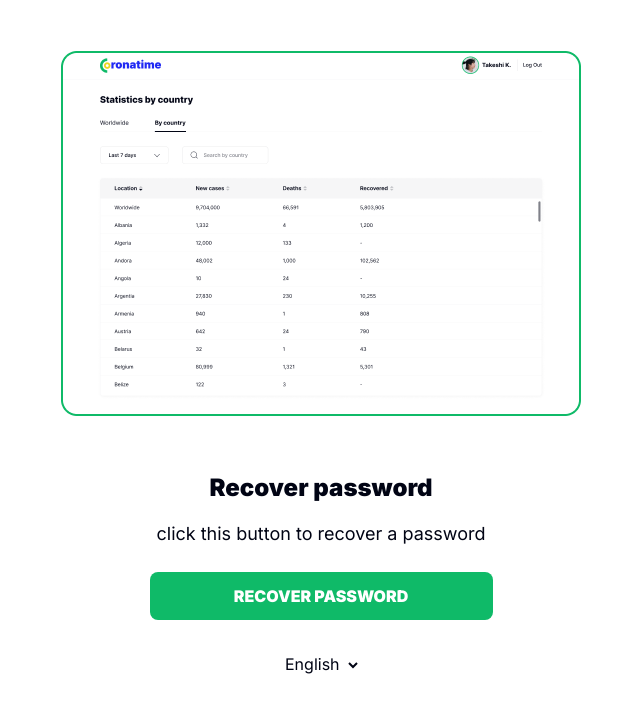
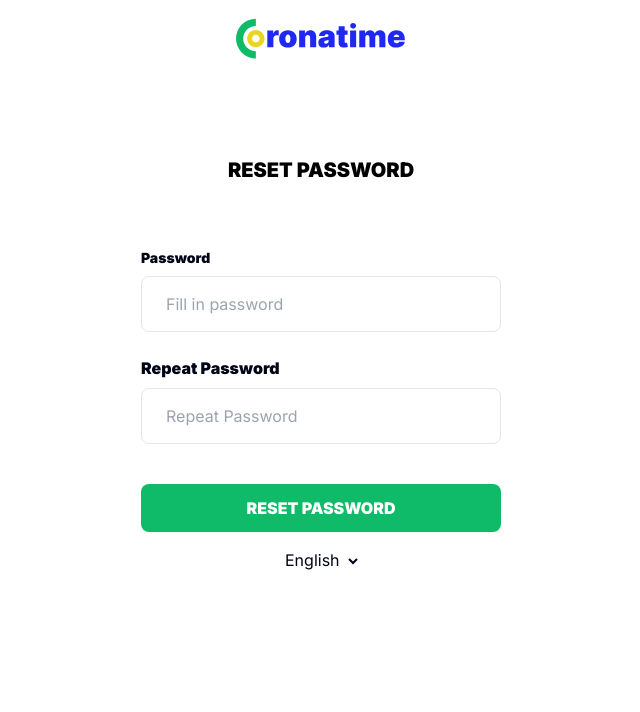
Before and after one commit to Saba-Var/Coronatime, a React (Create React App) app: page /Verify-password in a window 1280 px wide. Shown: the top 712 px of the page, without its empty margins (319-959 px from the left). Built offline with nearby package versions, Linux system fonts and the light colour scheme.

Commit message:
feat: finish new password page

```diff
--- a/src/App.tsx
+++ b/src/App.tsx
@@ -4,7 +4,7 @@ import {
   RecoveryPassword1,
   ConfirmationEmail,
   ConfirmedEmail,
-  VerifyPassword,
+  NewPassword,
   VerifyEmail,
   Dashboard,
   Worldwide,
@@ -23,7 +23,7 @@ const App = () => {
         <Route path='/Sign-up' element={<Signup />} />
         <Route path='/' element={<Login setUser={setUser} />} />
         <Route path='/Verify-email' element={<VerifyEmail />} />
-        <Route path='/Verify-password' element={<VerifyPassword />} />
+        <Route path='/Verify-password' element={<NewPassword />} />
         <Route path='/Confirmation-email' element={<ConfirmationEmail />} />
         <Route path='/Confirmed-email' element={<ConfirmedEmail />} />
         <Route
--- a/src/components/EmailInput.tsx
+++ b/src/components/EmailInput.tsx
@@ -9,7 +9,7 @@ const EmailInput: React.FC<EmailProps> = (props) => {
 
   return (
     <div className='flex flex-col gap-2 relative'>
-      <label className='text-black'>{t(props.label)}</label>
+      <label className='text-black font-black'>{t(props.label)}</label>
       <input
         {...props.register(props.label, {
           required: t('Required'),
--- a/src/components/RecoveryWrapper.tsx
+++ b/src/components/RecoveryWrapper.tsx
@@ -13,13 +13,11 @@ const RecoveryWrapper: React.FC<PropsType> = (props) => {
     <div
       className={`p-4 mx-auto flex flex-col h-screen w-[350px] sm:w-[392px]`}
     >
-      <div className='flex flex-col gap-11 mb-10 md:mb-[100px] lg:mb-[50%]'>
+      <div className='flex flex-col gap-11 lg:gap-24 mb-10 md:mb-16'>
         <div className='md:flex md:justify-center'>
           <Logo />
         </div>
-        <p className='font-black text-xl text-center  md:opacity-0'>
-          {t('RESET PASSWORD')}
-        </p>
+        <p className='font-black text-xl text-center'>{t('RESET PASSWORD')}</p>
       </div>
       {props.children}
       <div className='flex justify-center pt-4'>
--- a/src/components/RepeatPassword.tsx
+++ b/src/components/RepeatPassword.tsx
@@ -12,7 +12,7 @@ const RepeatPassword: React.FC<PasswordProps> = (props) => {
 
   return (
     <div className='flex flex-col gap-2 relative'>
-      <label className='text-black'>{t(props.label)}</label>
+      <label className='text-black font-black'>{t(props.label)}</label>
       <input
         {...props.register(props.label, {
           required: 'Required',
--- /dev/null
+++ b/src/pages/NewPassword/NewPassword.tsx
@@ -0,0 +1,94 @@
+import { useNavigate } from 'react-router-dom'
+import { useTranslation } from 'react-i18next'
+import { useForm } from 'react-hook-form'
+import { useSearchParams } from 'react-router-dom'
+import axios from 'axios'
+import {
+  RecoveryWrapper,
+  TextInput,
+  GreenBtn,
+  RepeatPassword,
+} from 'components'
+
+const NewPassword: React.FC<{}> = (props) => {
+  const [searchParams] = useSearchParams()
+  const hash = searchParams.get('hash')
+  const navigate = useNavigate()
+
+  const { t } = useTranslation()
+  const {
+    watch,
+    register,
+    handleSubmit,
+    formState: { errors, dirtyFields },
+  } = useForm({
+    mode: 'all',
+    defaultValues: {
+      'Repeat Password': '',
+      Password: '',
+    },
+  })
+
+  const formState = {
+    dirtyFields,
+    register,
+    errors,
+  }
+
+  const submitHandler = () => {
+    axios({
+      method: 'post',
+      url: 'https://coronatime-api.devtest.ge/api/password/recover',
+      headers: {
+        'Content-Type': 'application/json',
+        accept: 'application/json',
+      },
+      data: JSON.stringify({
+        hash,
+        password: watch().Password,
+        repeatPassword: watch()['Repeat Password'],
+      }),
+    })
+      .then((res) => {
+        console.log(res)
+        if (res.status === 200) {
+          navigate('/', { replace: true })
+        }
+      })
+      .catch((error) => {
+        if (error) alert(`${error.message} 📛`)
+      })
+  }
+
+  return (
+    <RecoveryWrapper>
+      <form
+        onSubmit={handleSubmit(submitHandler)}
+        className='flex flex-col gap-[300px] md:gap-4'
+      >
+        <div className='flex flex-col gap-3 md:gap-6'>
+          <TextInput
+            placeholder={t('Password placeholder')}
+            unique={t('Unique Password')}
+            formState={formState}
+            label='Password'
+            type='password'
+            value={3}
+          />
+          <RepeatPassword
+            errors={errors['Repeat Password']}
+            valid={t(`Password match`)}
+            dirtyFields={dirtyFields}
+            label={'Repeat Password'}
+            required={t('Required')}
+            register={register}
+            data={watch()}
+          />
+        </div>
+        <GreenBtn text='RESET PASSWORD' />
+      </form>
+    </RecoveryWrapper>
+  )
+}
+
+export default NewPassword
--- /dev/null
+++ b/src/pages/NewPassword/index.js
@@ -0,0 +1 @@
+export { default } from './NewPassword'
--- a/src/pages/VerifyPassword/VerifyPassword.tsx
+++ /dev/null
@@ -1,34 +0,0 @@
-import { useSearchParams } from 'react-router-dom'
-import { useNavigate } from 'react-router-dom'
-import { useTranslation } from 'react-i18next'
-import { ConfirmText } from 'components'
-import { Language } from 'components'
-import { GreenBtn } from 'components'
-import { useState } from 'react'
-
-const VerifyPassword = () => {
-  const [searchParams] = useSearchParams()
-  const [showForm, setShowForm] = useState(false)
-  const hash = searchParams.get('hash')
-  const navigate = useNavigate()
-  const { t } = useTranslation()
-  // e6e698117fa891cf56ab5df5cd69c8b0084cb7ba27f6cebdda7ac6686bf56af1ac0af5e5c48b24525ee4402c8642cd23
-
-  const onclickHandler = () => {
-    setShowForm(true)
-    navigate('/New-Password')
-  }
-  return (
-    <>
-      <ConfirmText title={t('Recover password')} action={t('Click Password')} />
-      <div className='w-[343px] md:w-[392] flex justify-center mx-auto'>
-        <GreenBtn text={t('RECOVER PASSWORD')} onClick={onclickHandler} />
-      </div>
-      <div className='flex justify-center mt-8'>
-        <Language />
-      </div>
-    </>
-  )
-}
-
-export default VerifyPassword
--- a/src/pages/VerifyPassword/index.js
+++ /dev/null
@@ -1 +0,0 @@
-export { default } from './VerifyPassword'
--- a/src/pages/index.js
+++ b/src/pages/index.js
@@ -1,7 +1,7 @@
 export { default as ConfirmationEmail } from './ConfirmationEmail'
+export { default as NewPassword } from './NewPassword/NewPassword'
 export { default as RecoveryPassword1 } from './RecoveryPassword1'
 export { default as ConfirmedEmail } from './ConfirmedEmail'
-export { default as VerifyPassword } from './VerifyPassword'
 export { default as VerifyEmail } from './VerifyEmail'
 export { default as Dashboard } from './Dashboard'
 export { default as Worldwide } from './Worldwide'
```
